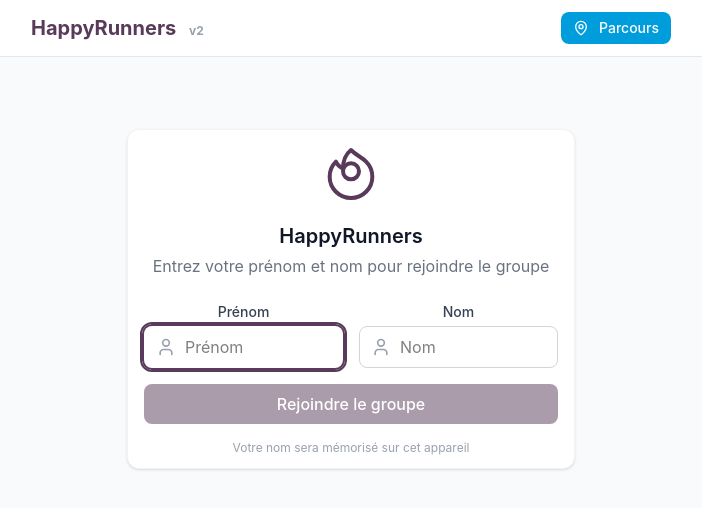
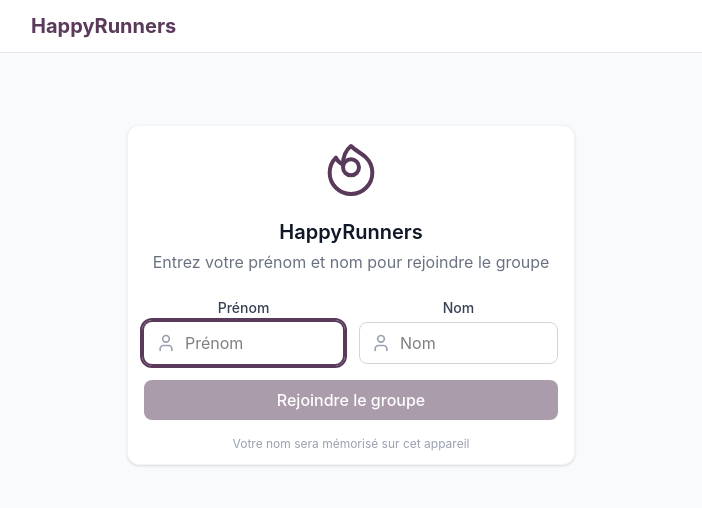
Before and after one commit to Niduall/happyrunners, a React (Vite) app: page / in a window 1280 px wide. Shown: the top 508 px of the page, without its empty margins (289-991 px from the left). Built offline with nearby package versions, Linux system fonts and the light colour scheme; no server answers; the database is empty.

Commit message:
Fix: hide parcours button before auth, remove v2

```diff
--- a/src/pages/Home.tsx
+++ b/src/pages/Home.tsx
@@ -43,13 +43,15 @@
       {/* Header */}
       <header className="bg-white border-b border-gray-200 sticky top-0 z-10">
         <div className="max-w-2xl mx-auto px-4 py-3 flex items-center justify-between">
-          <h1 className="text-xl font-bold text-primary">HappyRunners <span className="text-xs text-gray-400 ml-2">v2</span></h1>
+          <h1 className="text-xl font-bold text-primary">HappyRunners</h1>
           <div className="flex items-center gap-2">
             <UserMenu />
-            <Button variant="accent" size="sm" onClick={() => navigate('/parcours')}>
-              <MapPin className="w-4 h-4 mr-1" />
-              Parcours
-            </Button>
+            {isAuthenticated && (
+              <Button variant="accent" size="sm" onClick={() => navigate('/parcours')}>
+                <MapPin className="w-4 h-4 mr-1" />
+                Parcours
+              </Button>
+            )}
           </div>
         </div>
       </header>
```
